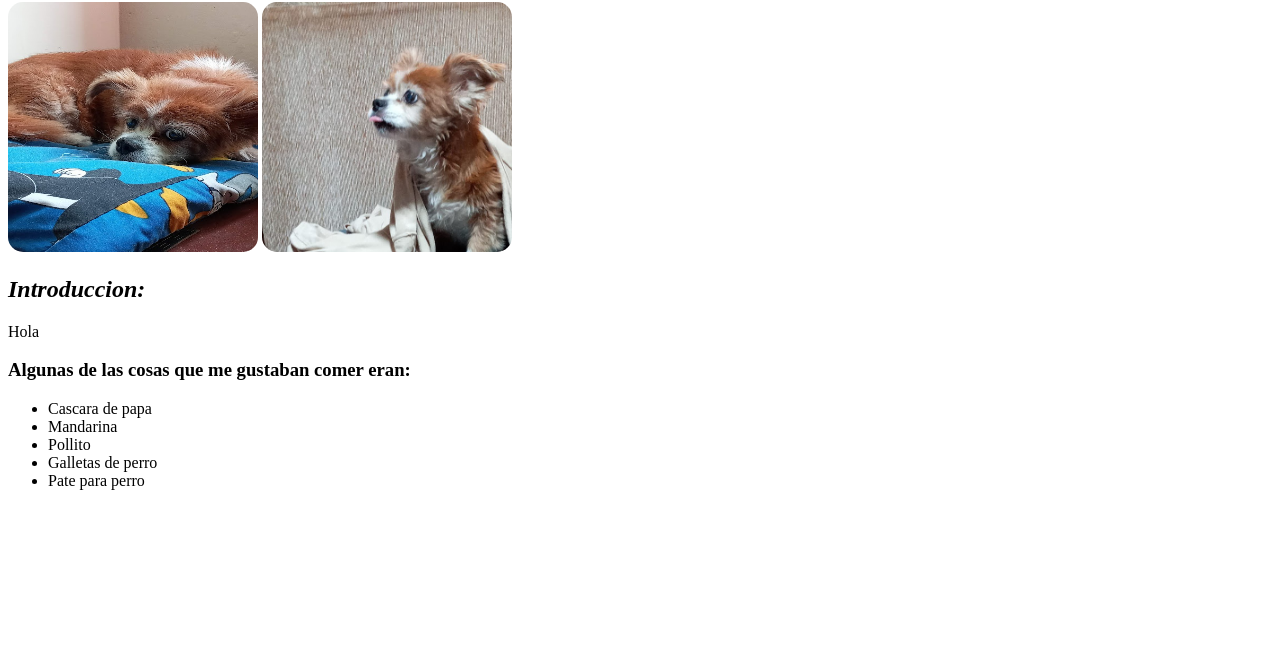
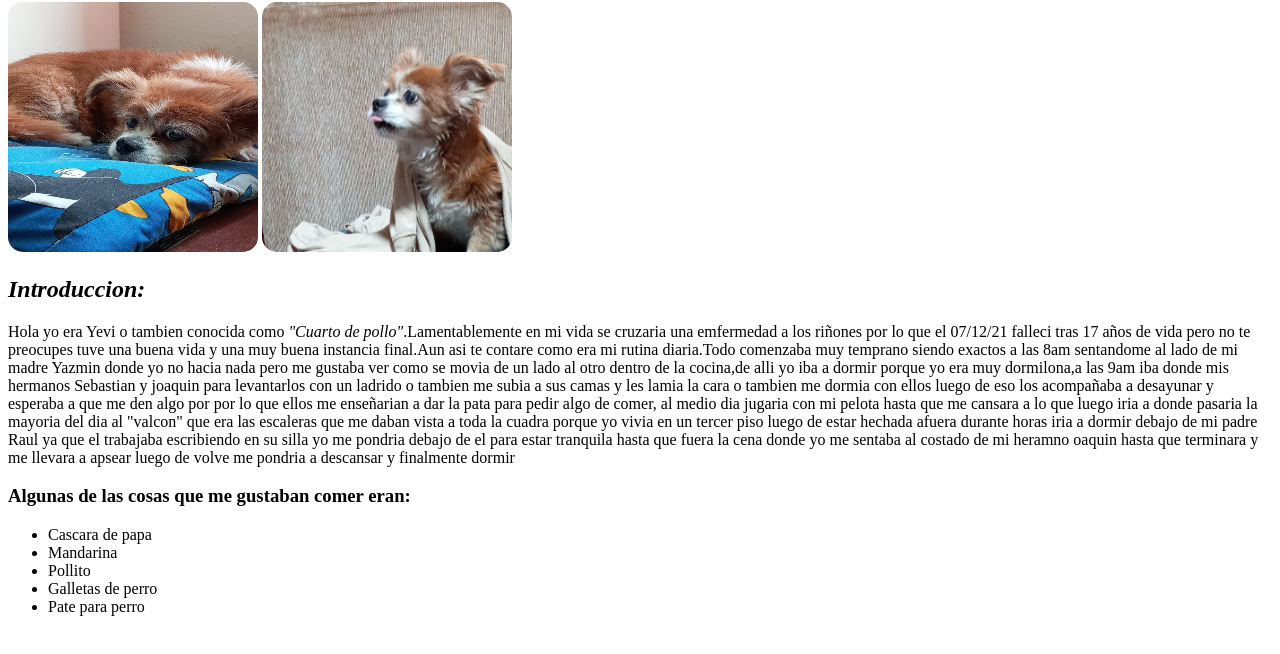
Before and after one commit to Mismek/Yevi, a plain HTML site: page Index.html in a window 1280 px wide. Shown: the part 78-732 px from the top of the page. Drawn offline with Linux system fonts and the light colour scheme.

Commit message:
salsa verde

```diff
--- a/Index.html
+++ b/Index.html
@@ -12,7 +12,18 @@
             <img src="Imagenes/Yevi1.jpg" alt="Imagen de wea wn"height="250" width="250">
             <img src="Imagenes/Yevi2.jpg" alt="Imagen de wea tampoco cargo"height="250" width="250">
             <h2><em>Introduccion:</em></h2>
-            <p>Hola </p>
+            <p>Hola yo era Yevi o tambien conocida como <em>"Cuarto de pollo"</em>.Lamentablemente en
+                mi vida se cruzaria una emfermedad a los riñones por lo que el 07/12/21 falleci tras 17 años
+                de vida pero no te preocupes tuve una buena vida y una muy buena instancia final.Aun asi te contare como era mi
+                rutina diaria.Todo comenzaba muy temprano siendo exactos a las 8am sentandome al lado de mi madre Yazmin
+                donde yo no hacia nada pero me gustaba ver como se movia de un lado al otro dentro de la cocina,de alli yo iba a dormir porque
+                yo era muy dormilona,a las 9am iba donde mis hermanos Sebastian y joaquin para levantarlos con un ladrido o tambien me subia a
+                sus camas y les lamia la cara o tambien me dormia con ellos luego de eso los acompañaba a desayunar y esperaba a que me den algo por
+                por lo que ellos me enseñarian a dar la pata para pedir algo de comer, al medio dia jugaria con mi pelota hasta que me cansara a lo
+                que luego iria a donde pasaria la mayoria del dia al "valcon" que era las escaleras que me daban vista a toda la cuadra porque yo vivia
+                en un tercer piso luego de estar hechada afuera durante horas iria a dormir debajo de mi padre Raul ya que el trabajaba escribiendo en su
+                silla yo me pondria debajo de el para estar tranquila hasta que fuera la cena donde yo me sentaba al costado de mi heramno oaquin hasta que
+                terminara y me llevara a apsear luego de volve me pondria a descansar y finalmente dormir </p>
         </div>
         <div>
             <H3>Algunas de las cosas que me gustaban comer eran:</H3>
```
